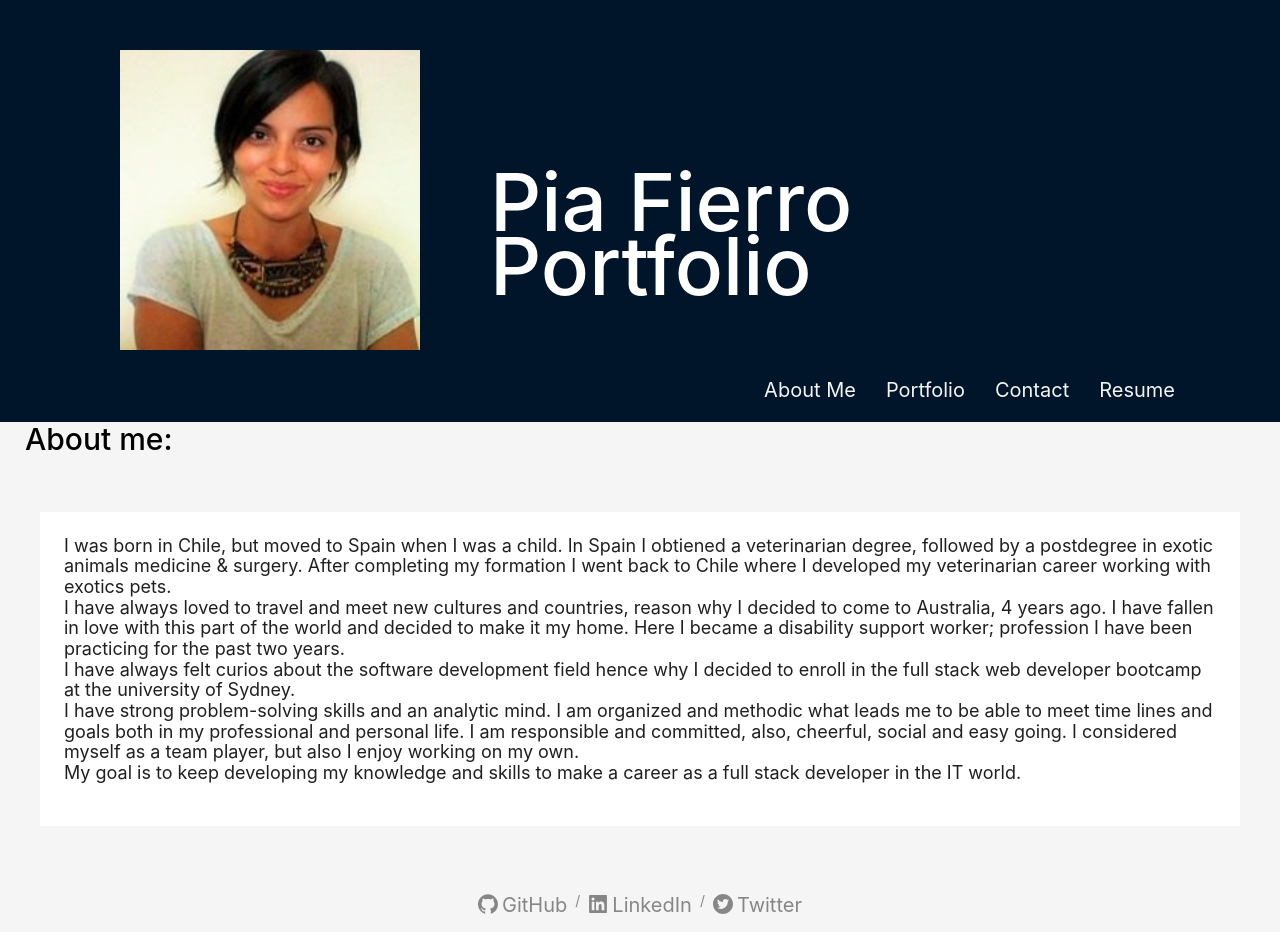
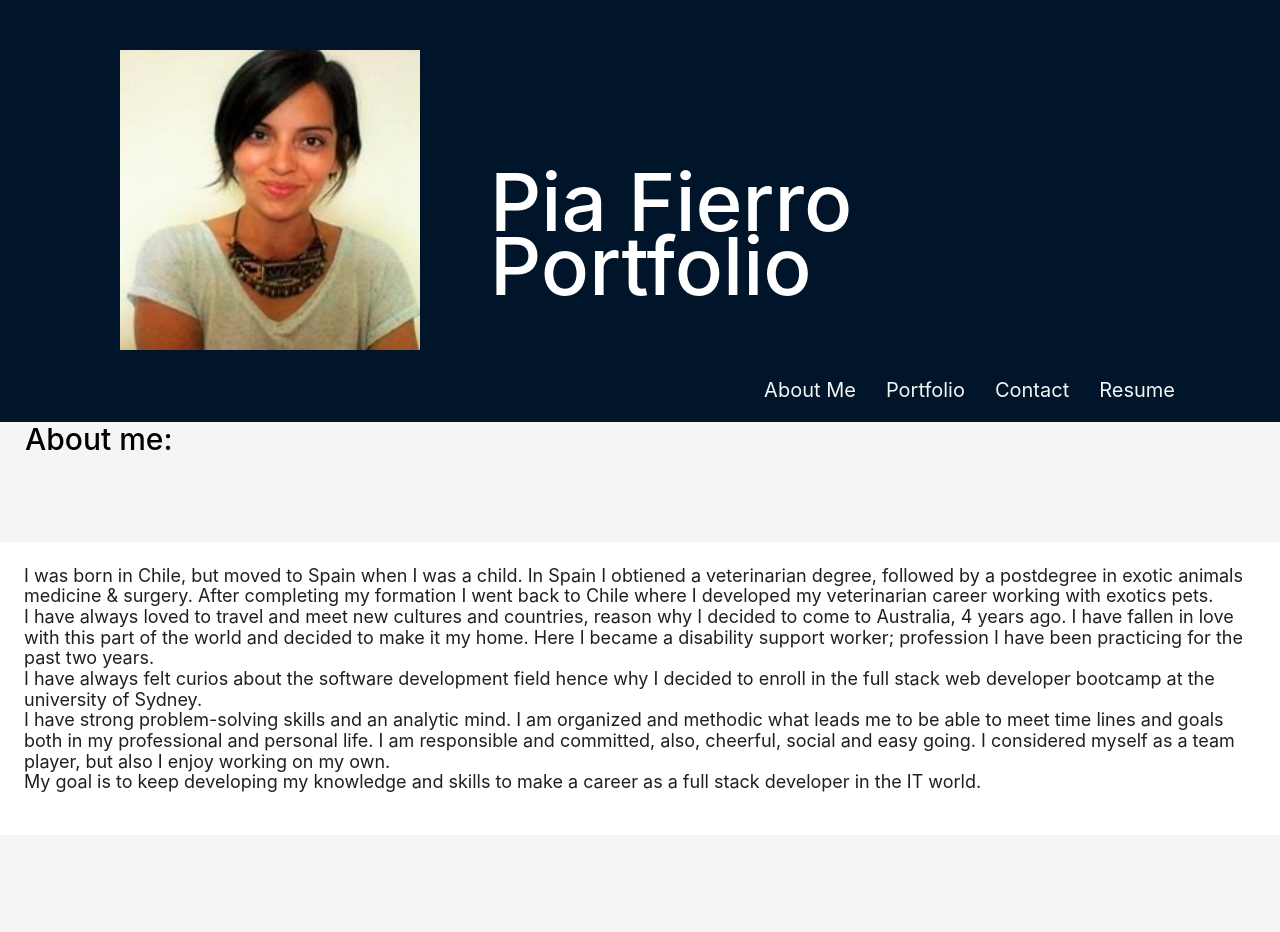
Before and after one commit to Pia-Fierro/react-portfolio-pia, a React (Create React App) app: page / in a window 1280 px wide. Shown: the top 932 px of the page. Built offline with nearby package versions, Linux system fonts and the light colour scheme.

Commit message:
label font size updated

```diff
--- a/src/components/NavPages/About.js
+++ b/src/components/NavPages/About.js
@@ -10,7 +10,7 @@ export default function About() {
       <h2>About me:</h2>
       <Content
         style={{
-          padding: "40px 40px",
+          padding: "70px 0 70px 0",
         }}
       >
         <div
@@ -48,6 +48,6 @@ export default function About() {
           </p>
         </div>
       </Content>
-      </div>
+    </div>
   );
 }
--- a/src/components/NavPages/Form.js
+++ b/src/components/NavPages/Form.js
@@ -1,6 +1,7 @@
 import React from "react";
 import { Button, Form, Input, message } from "antd";
 import "../../index.css";
+
 
 const layout = {
   labelCol: {
@@ -47,7 +48,7 @@ export default function ContactForm() {
       >
         <Form.Item
           name={["user", "name"]}
-          label="name"
+          label="Name"
           rules={[
             {
               required: true,
--- a/src/index.css
+++ b/src/index.css
@@ -40,6 +40,6 @@ body{
       border-color: #001529;
 
     }
-    :where(.css-dev-only-do-not-override-1xusghl).ant-form-item .ant-form-item-label >label {
-      font-size: 20px;
+    label {
+      font-size: 20px!important;
     }
```
